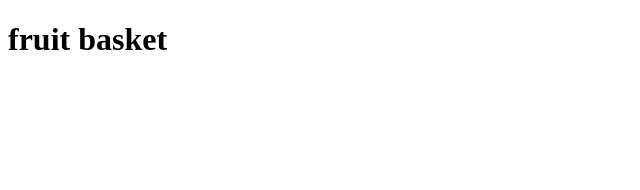
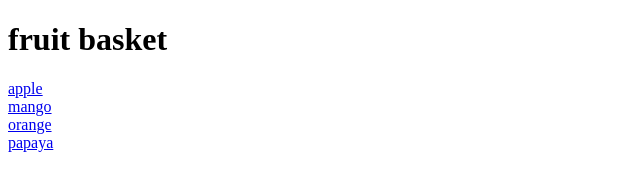
Before and after one commit to Mansi-Tanpure089/fruit-basket, a plain HTML site: page index.html in a window 1280 px wide. Shown: the whole page, without its empty margins (0-640 px from the left). Drawn offline with Linux system fonts and the light colour scheme.

Commit message:
images and file linking

```diff
--- a/index.html
+++ b/index.html
@@ -7,5 +7,9 @@
 </head>
 <body>
     <h1>fruit basket</h1>
+    <a href="apple.html">apple</a> </br>
+    <a href="mango.html">mango</a> </br>
+    <a href="orange.html">orange</a> </br>
+    <a href="papaya.html">papaya</a> </br>
 </body>
 </html>
```
Also changed, not shown: apple.html (+1 -0 lines), mango.html (+1 -0 lines), orange.html (+1 -0 lines), papaya.html (+1 -0 lines), apple (1).png (added), mango (1).png (added), orange (1).png (added), papaya (1).png (added).
